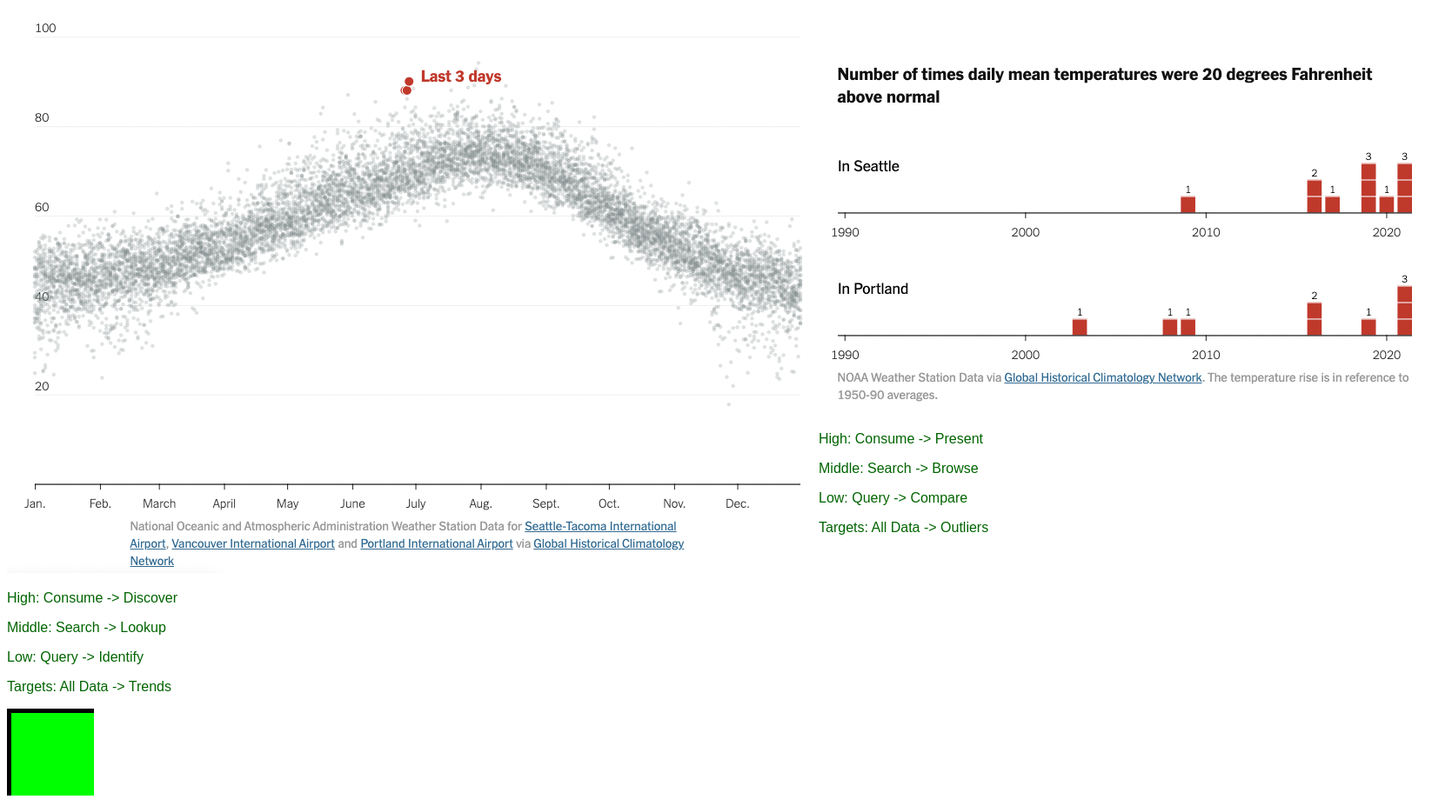
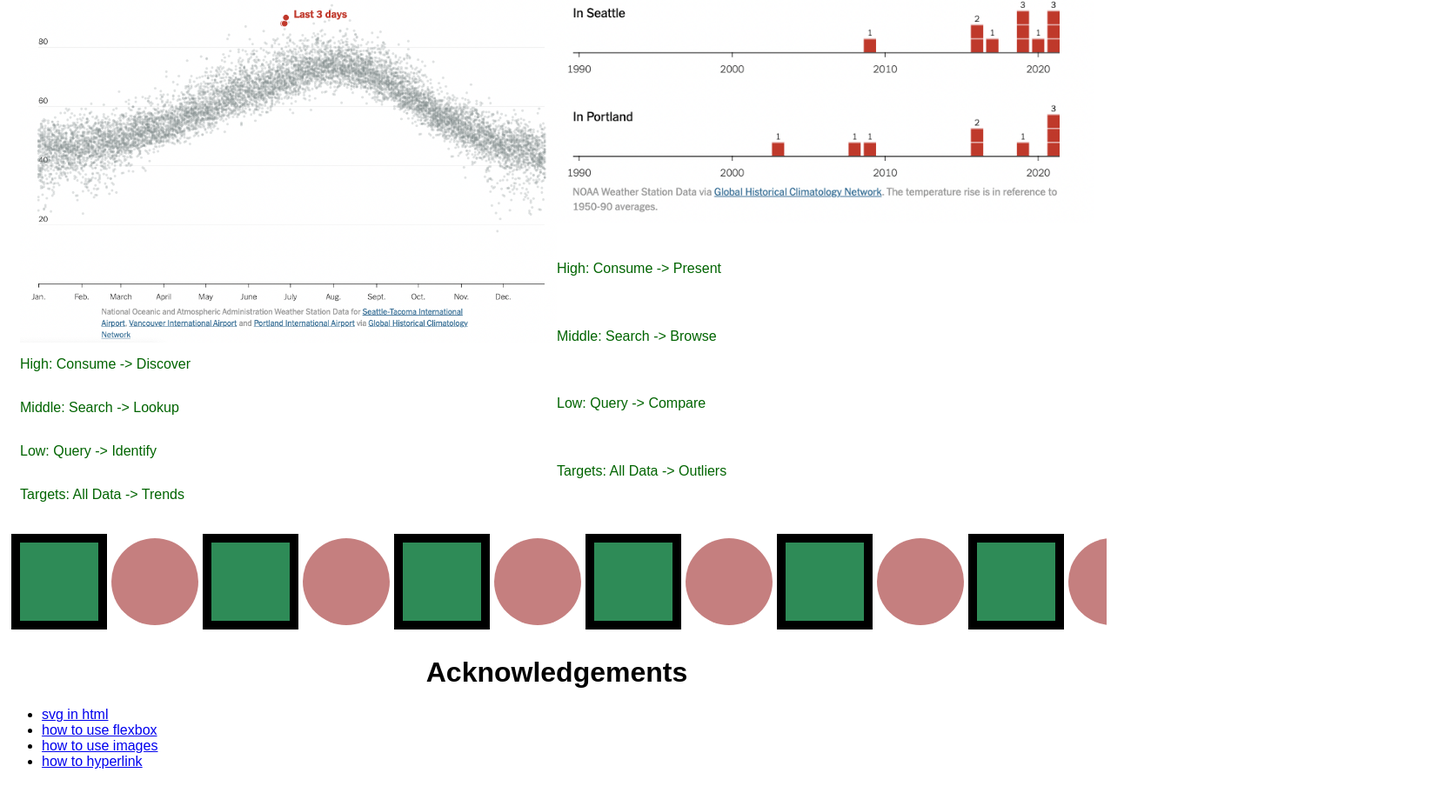
Before and after one commit to DS4200-S23-Class/hw-02-mack-and-marley, a plain HTML site: page index.html in a window 1280 px wide. Shown: the part 872-1799 px from the top of the page at 87% size, 1669 px wide, since content can reach past the window. After the commit the page ends 1773 px from the top, so only its background shows below. Drawn offline with Linux system fonts and the light colour scheme.

Commit message:
almost done

```diff
--- a/index.html
+++ b/index.html
@@ -72,33 +72,51 @@
         <div class="flex-container">
             <div class="item">
                 <img src="img/vis1.png" alt="First image">
-                <p>High: Consume -> Discover</p>
-                <p>Middle: Search -> Lookup</p>
-                <p>Low: Query -> Identify</p>
-                <p>Targets: All Data -> Trends</p>
+                <p class="subtext">High: Consume -> Discover</p>
+                <p class="subtext">Middle: Search -> Lookup</p>
+                <p class="subtext">Low: Query -> Identify</p>
+                <p class="subtext">Targets: All Data -> Trends</p>
 
             </div>
             <div class="item">
                 <img src="img/vis2.png" alt="Second image">
-                <p>High: Consume -> Present</p>
-                <p>Middle: Search -> Browse</p>
-                <p>Low: Query -> Compare</p>
-                <p>Targets: All Data -> Outliers</p>
+                <p class="subtext">High: Consume -> Present</p>
+                <p class="subtext">Middle: Search -> Browse</p>
+                <p class="subtext">Low: Query -> Compare</p>
+                <p class="subtext">Targets: All Data -> Outliers</p>
 
             </div>
         </div>
     </div>
+    <div id="decoration">
+        <svg width="1440" height="120">
+            <rect class="rect" width="100" height="100" x="10" y = "10"/>
+            <circle class="circle" r="50" cx="170" cy="60"/>
+            <rect class="rect" width="100" height="100" x="230" y = "10"/>
+            <circle class="circle" r="50" cx="390" cy="60"/>
+            <rect class="rect" width="100" height="100" x="450" y = "10"/>
+            <circle class="circle" r="50" cx="610" cy="60"/>
+            <rect class="rect" width="100" height="100" x="670" y = "10"/>
+            <circle class="circle" r="50" cx="830" cy="60"/>
+            <rect class="rect" width="100" height="100" x="890" y = "10"/>
+            <circle class="circle" r="50" cx="1050" cy="60"/>
+            <rect class="rect" width="100" height="100" x="1110" y = "10"/>
+            <circle class="circle" r="50" cx="1270" cy="60"/>
+            <rect class="rect" width="100" height="100" x="1330" y = "10"/>
 
-    <div id="decoration">
-        <svg width="100" height="100">
-            <rect width="400" height ="400" style="fill:rgb(0,255,0);stroke-width:10;stroke:rgb(0,0,0)" />
         </svg>
+
     </div>
+    <h1 class="centered">Acknowledgements</h1>
+        <div>
+            <ul>
+                <li><a href="https://www.w3schools.com/graphics/svg_inhtml.asp">svg in html</a></li>
+                <li><a href="https://css-tricks.com/snippets/css/a-guide-to-flexbox/">how to use flexbox</a></li>
+                <li><a href="https://www.w3schools.com/html/html_images.asp">how to use images</a></li>
+                <li><a href="https://www.w3schools.com/html/html_links.asp">how to hyperlink</a></li>
 
-
-
-
-
+            </ul>
+        </div>
 
 
 
--- a/style.css
+++ b/style.css
@@ -3,13 +3,30 @@ body {
 }
 
 .flex-container {
-	display: flex;
-	align-items: center;
-	flex-wrap: nowrap;
+	margin: 15px;
+  	display: flex;
+  	justify-content: space-between;
+
+
 }
 
 .item{
-	align-self: center;
+  display: flex;
+  flex-direction: column;
+  flex-basis: 100%;
+  flex: 2;
+
+
+
+}
+
+img{
+	object-fit: cover;
+	width: 100%;
+}
+
+
+.subtext{
 	color: darkgreen;
 	text-align: left;
 }
@@ -21,6 +38,49 @@ body {
 	text-align: center;
 
 }
+
+
+
+.circle {
+	opacity: 50%;
+	fill: darkred;
+	radius: 50;
+	cy: 60;
+	margin: 0 auto;
+}
+
+.rect {
+	fill: seagreen;
+	stroke: black;
+	stroke-width: 10;
+	/*width: 100;
+	height: 100;
+	y: 10;*/
+	margin: 0 auto;
+
+}
+
+circle:hover {
+	stroke: black;
+	stroke-width: 5;
+}
+
+rect:hover {
+	fill: black;
+}
+svg{
+  width: 100%;
+}
+
+div{
+	justify-content: space-evenly;
+}
+
+
+
+
+
+
 #row-names {
 	color: blue;
 }
```
